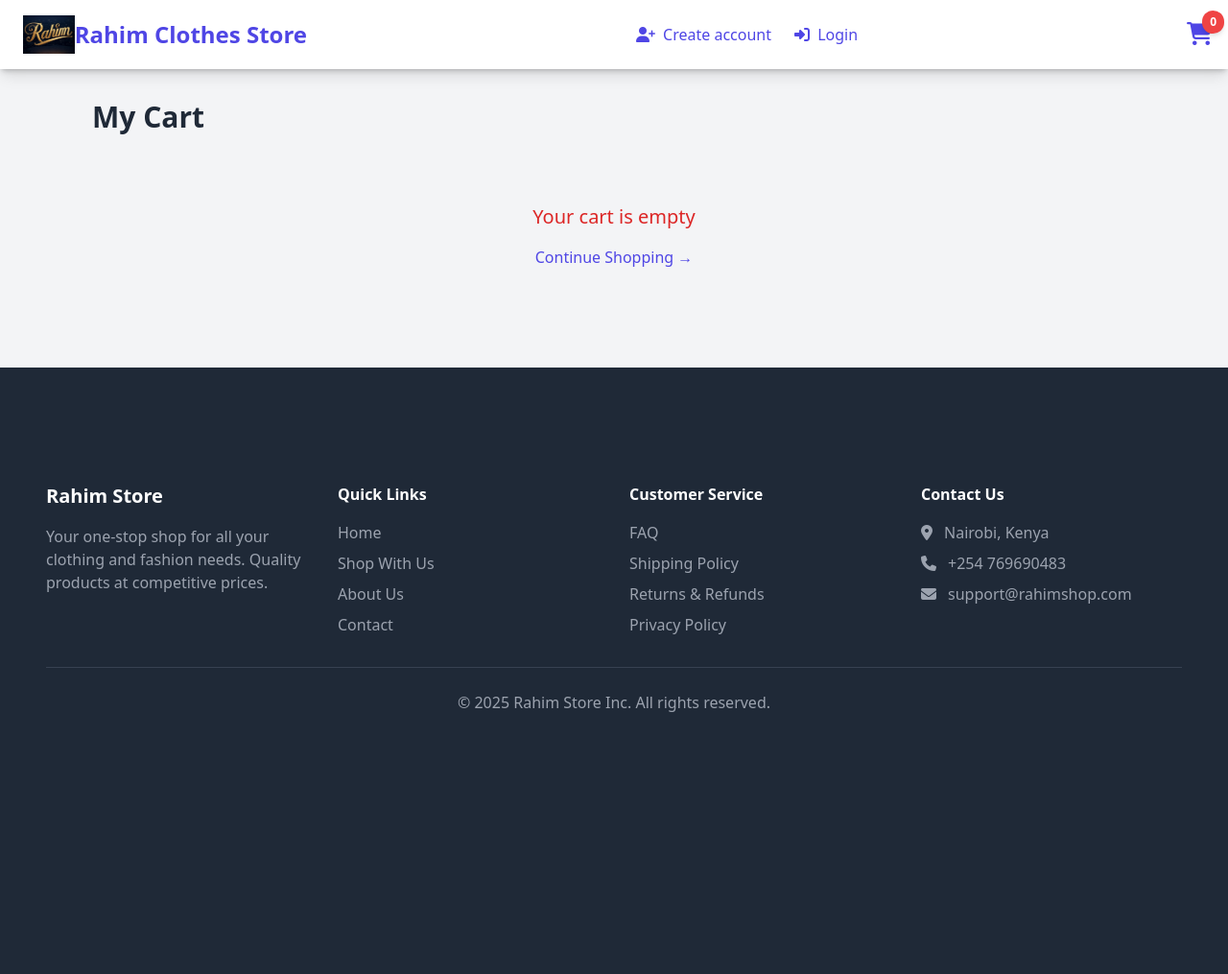
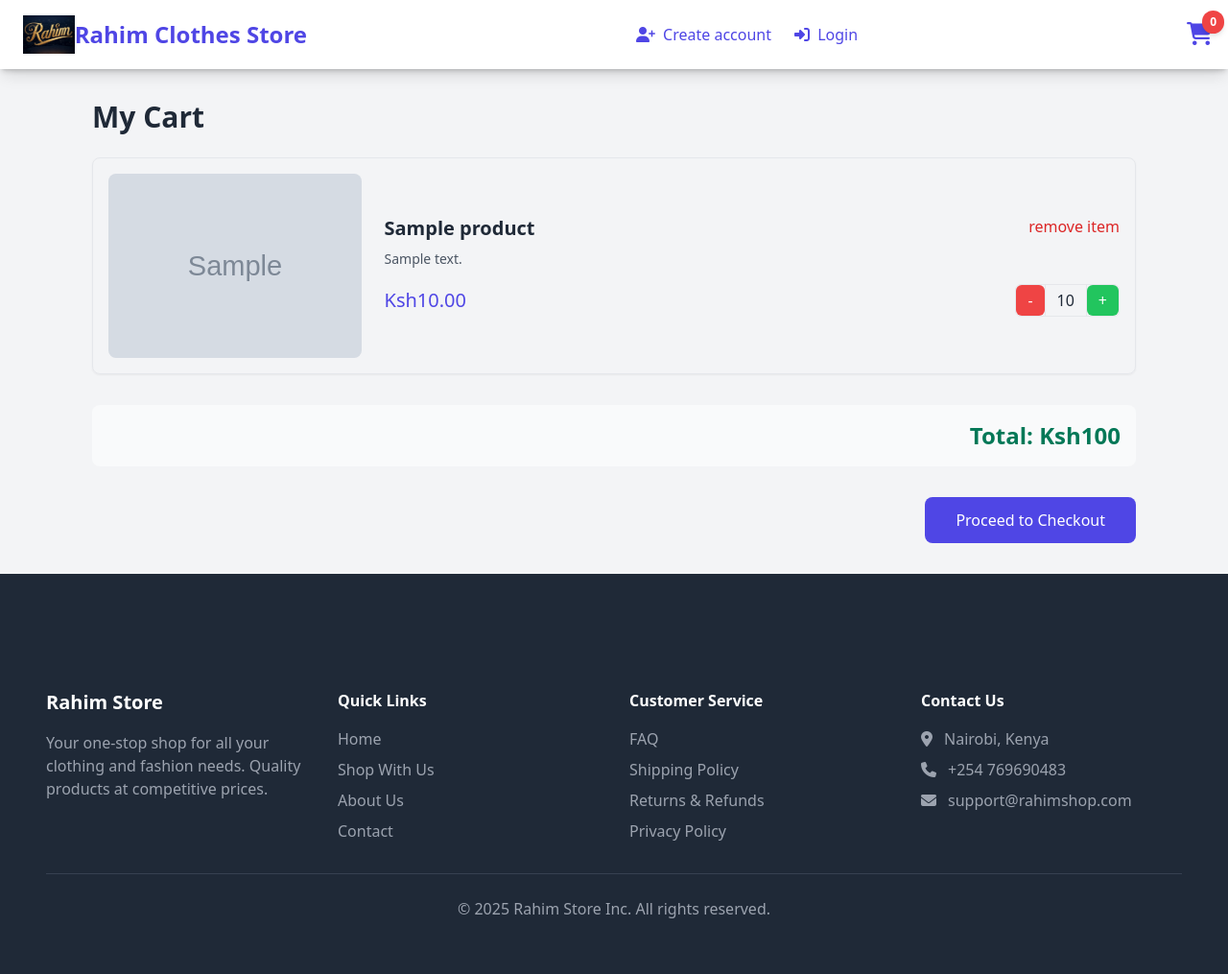
Before and after one commit to rahim8050/Rahim-Online-Clothing-Store, a Django app: template cart/templates/cart/cart_detail.html in a window 1280 px wide. Shown: the whole page at 96% size. Before the commit the page ends 742 px from the top, so only its background shows below. Run offline with Django 5.2, Linux system fonts and the light colour scheme; tables that the repository leaves empty hold one stand-in row (values such as "Sample post"); the template is opened without the code that fills it: values that come from a table or form of the project are taken from there, most other values are stand-ins (such as "Sample title", 1, 10 or a date in 2020); grey boxes marked "Sample" are stand-in pictures; some libraries are stand-ins or nearby versions.

Commit message:
cart detail fix reloading

```diff
--- a/cart/templates/cart/cart_detail.html
+++ b/cart/templates/cart/cart_detail.html
@@ -1,100 +1,121 @@
 {% extends 'base.html' %}
-{% block title %}My Shopping Cart{% endblock %}
+{% block title %}
+    My Shopping Cart
+{% endblock %}
+{% block content %}
 
-{% block content %}
-<div id="cartApp" class="container mx-auto p-4 lg:p-8 max-w-6xl">
+
+<div class="container mx-auto p-4 lg:p-8 max-w-6xl">
     <h2 class="text-2xl md:text-3xl font-bold mb-6">My Cart</h2>
 
-    <div v-if="cartItems.length" class="space-y-4">
-        <div v-for="item in cartItems" :key="item.product.id" class="flex flex-col md:flex-row items-start md:items-center p-4 border rounded-lg shadow-sm hover:shadow-md transition-shadow duration-200">
-            <div v-if="item.product.image_url" class="w-full md:w-1/3 lg:w-1/4 mb-4 md:mb-0 md:mr-6">
-                <img :src="item.product.image_url" :alt="item.product.name" class="w-full h-48 object-cover rounded-lg">
+    {% if cart %}
+        <div class="space-y-4">
+            {% for item in cart.items.all %}
+            <div class="flex flex-col md:flex-row items-start md:items-center p-4 border rounded-lg shadow-sm hover:shadow-md transition-shadow duration-200">
+                <!-- Product Image -->
+                {% if item.product.image %}
+                <div class="w-full md:w-1/3 lg:w-1/4 mb-4 md:mb-0 md:mr-6">
+                    <img src="{{ item.product.image.url }}"
+                         alt="{{ item.product.name }}"
+                         class="w-full h-48 object-cover rounded-lg">
                 </div>
+                {% endif %}
 
+                <!-- Product Details -->
                 <div class="flex-grow w-full md:w-2/3">
                     <div class="flex justify-between items-start">
                         <div class="flex-grow">
-                        <a :href="item.product.detail_url" class="hover:text-indigo-600 transition-colors">
-                            <h3 class="font-semibold text-lg md:text-xl mb-2">[[ item.product.name ]]</h3>
+                            <a href="{% url 'product_app:product_detail' item.product.id item.product.slug %}"
+                               class="hover:text-indigo-600 transition-colors">
+                                <h3 class="font-semibold text-lg md:text-xl mb-2">
+                                    {{ item.product.name }}
+                                </h3>
                             </a>
-                        <p class="text-gray-600 text-sm mb-2 line-clamp-2">[[ item.product.description ]]</p>
+                            <p class="text-gray-600 text-sm mb-2 line-clamp-2">
+                                {{ item.product.description }}
+                            </p>
                         </div>
 
-                    <button @click="removeItem(item.product.id)" class="text-red-600 hover:text-red-800 transition-colors ml-4">
-                        Remove item
+                        <!-- Remove Button -->
+                        <form action="{% url 'cart:cart_remove' product_id=item.product.id  %}" method="post"
+                              class="flex-shrink-0 ml-4">
+                            {% csrf_token %}
+                            <button type="submit"
+                                    class="text-red-600 hover:text-red-800 transition-colors">
+                                remove item
                             </button>
+                        </form>
+
                     </div>
 
+                    <!-- Price and Quantity -->
                     <div class="flex flex-wrap items-center justify-between mt-2">
                         <p class="text-indigo-600 font-medium text-lg md:text-xl">
-                        Ksh [[ item.product.price ]]
+                            Ksh{{ item.product.price }}
                         </p>
                         <div class="flex items-center space-x-4">
+                            <!-- INCREMENT/DECREMENT CONTROLS -->
                             <div class="flex items-center border rounded-md">
-                            <button @click="decrementItem(item.product.id)" class="px-3 py-1 bg-red-500 text-white hover:bg-red-600 rounded-md">-</button>
-                            <span class="px-3 py-1 text-gray-800 border-x">[[ item.quantity ]]</span>
-                            <button @click="incrementItem(item.product.id)" class="px-3 py-1 bg-green-500 text-white hover:bg-green-600 rounded-md">+</button>
+                                <!-- Decrement Button -->
+                                <form action="{% url 'cart:cart_decrement' product_id=item.product.id %}" method="post" class="flex">
+                                    {% csrf_token %}
+                                    <button type="submit" class="px-3 py-1 bg-red-500 text-white hover:bg-red-600 rounded-md transition-colors duration-200">
+    -
+</button>
+                                </form>
+
+                                <!-- Quantity Display -->
+                                <span class="px-3 py-1 text-gray-800 border-x">
+                                    {{ item.quantity }}
+                                </span>
+
+                                <!-- Increment Button -->
+                                <form action="{% url 'cart:cart_increment' product_id=item.product.id %}" method="post" class="flex">
+                                    {% csrf_token %}
+                                    <button type="submit" class="px-3 py-1 bg-green-500 text-white hover:bg-green-600 rounded-md transition-colors duration-200">
+    +
+</button>
+                                </form>
                             </div>
                         </div>
                     </div>
                 </div>
             </div>
-
-        <div class="mt-8 p-4 bg-gray-50 rounded-lg text-right">
-            <p class="text-xl md:text-2xl font-semibold text-emerald-700">Total: Ksh [[ totalPrice ]]</p>
+            {% endfor %}
         </div>
 
+        <!-- Total Price -->
+        <div class="mt-8 p-4 bg-gray-50 rounded-lg">
+            <p class="text-xl md:text-2xl font-semibold text-emerald-700 text-right">
+                Total: Ksh{{ cart.get_total_price }}
+            </p>
+        </div>
+
+    {% else %}
+        <!-- Empty Cart -->
+        <div class="text-center py-12">
+            <p class="text-red-600 text-lg md:text-xl mb-4">
+                Your cart is empty
+            </p>
+            <a href="/"
+               class="inline-block text-indigo-600 hover:text-indigo-800 transition-colors">
+                Continue Shopping →
+            </a>
+        </div>
+    {% endif %}
+
+    <!-- Checkout Button -->
+    {% if cart %}
     <div class="mt-8 text-right">
         <form action="{% url 'orders:order_create' %}" method="post">
             {% csrf_token %}
-                <button type="submit" class="w-full md:w-auto bg-indigo-600 hover:bg-indigo-700 text-white px-8 py-3 rounded-lg transition-colors duration-300 text-sm md:text-base">
+            <button type="submit"
+                    onclick="showCartAddedAnimation()"
+                    class="w-full md:w-auto bg-indigo-600 hover:bg-indigo-700 text-white px-8 py-3 rounded-lg transition-colors duration-300 text-sm md:text-base">
                 Proceed to Checkout
             </button>
         </form>
     </div>
+    {% endif %}
 </div>
-
-    <div v-else class="text-center py-12">
-        <p class="text-red-600 text-lg md:text-xl mb-4">Your cart is empty</p>
-        <a href="/" class="inline-block text-indigo-600 hover:text-indigo-800 transition-colors">Continue Shopping →</a>
-    </div>
-</div>
-
-<script src="https://cdn.jsdelivr.net/npm/vue@3/dist/vue.global.prod.js"></script>
-<script>
-const { createApp } = Vue;
-
-createApp({
-    delimiters: ['[[', ']]'],
-    data() {
-        return {
-            cartItems: {{ cart_items_json|safe }},
-            csrfToken: '{{ csrf_token }}'
-        }
-    },
-    computed: {
-        totalPrice() {
-            return this.cartItems.reduce((total, item) => total + (item.product.price * item.quantity), 0).toFixed(2);
-        }
-    },
-    methods: {
-        async incrementItem(productId) {
-            await fetch(`/cart/increment/${productId}/`, { method: 'POST', headers: { 'X-CSRFToken': this.csrfToken } });
-            const item = this.cartItems.find(i => i.product.id === productId);
-            if (item) item.quantity++;
-        },
-        async decrementItem(productId) {
-            await fetch(`/cart/decrement/${productId}/`, { method: 'POST', headers: { 'X-CSRFToken': this.csrfToken } });
-            const item = this.cartItems.find(i => i.product.id === productId);
-            if (item) {
-                item.quantity > 1 ? item.quantity-- : this.removeItem(productId);
-            }
-        },
-        async removeItem(productId) {
-            await fetch(`/cart/remove/${productId}/`, { method: 'POST', headers: { 'X-CSRFToken': this.csrfToken } });
-            this.cartItems = this.cartItems.filter(item => item.product.id !== productId);
-        }
-    }
-}).mount('#cartApp');
-</script>
 {% endblock %}
--- a/cart/urls.py
+++ b/cart/urls.py
@@ -1,5 +1,5 @@
 from django.urls import  path
-from .views import cart_add, cart_detail, cart_remove, cart_count,cart_increment, cart_decrement
+from .views import cart_add, cart_detail, cart_remove, cart_count,cart_increment, cart_decrement, get_cart_data
 
 app_name = 'cart'
 
@@ -11,4 +11,5 @@ urlpatterns = [
     path('increment/<int:product_id>/', cart_increment, name='cart_increment'),
     path('decrement/<int:product_id>/', cart_decrement, name='cart_decrement'),
 
+
 ]
--- a/cart/views.py
+++ b/cart/views.py
@@ -100,6 +100,29 @@ def cart_detail(request):
 
 
 
+def get_cart_data(request):
+    cart_id = request.session.get('cart_id')
+    try:
+        cart = Cart.objects.get(id=cart_id)
+        cart_items = []
+        for item in cart.items.select_related('product'):
+            cart_items.append({
+                'id': item.id,
+                'product': {
+                    'id': item.product.id,
+                    'name': item.product.name,
+                    'description': item.product.description,
+                    'price': float(item.product.price),
+                    'image_url': item.product.image.url if item.product.image else '',
+                    'detail_url': item.product.get_absolute_url(),  # Optional: Add get_absolute_url to Product model
+                },
+                'quantity': item.quantity,
+            })
+
+        return JsonResponse({'cart_items': cart_items, 'exists': True})
+
+    except Cart.DoesNotExist:
+        return JsonResponse({'cart_items': [], 'exists': False})
 
 
 
```
Also changed, not shown: 1 other file. Lines whose indentation alone changed are shown as unchanged.
